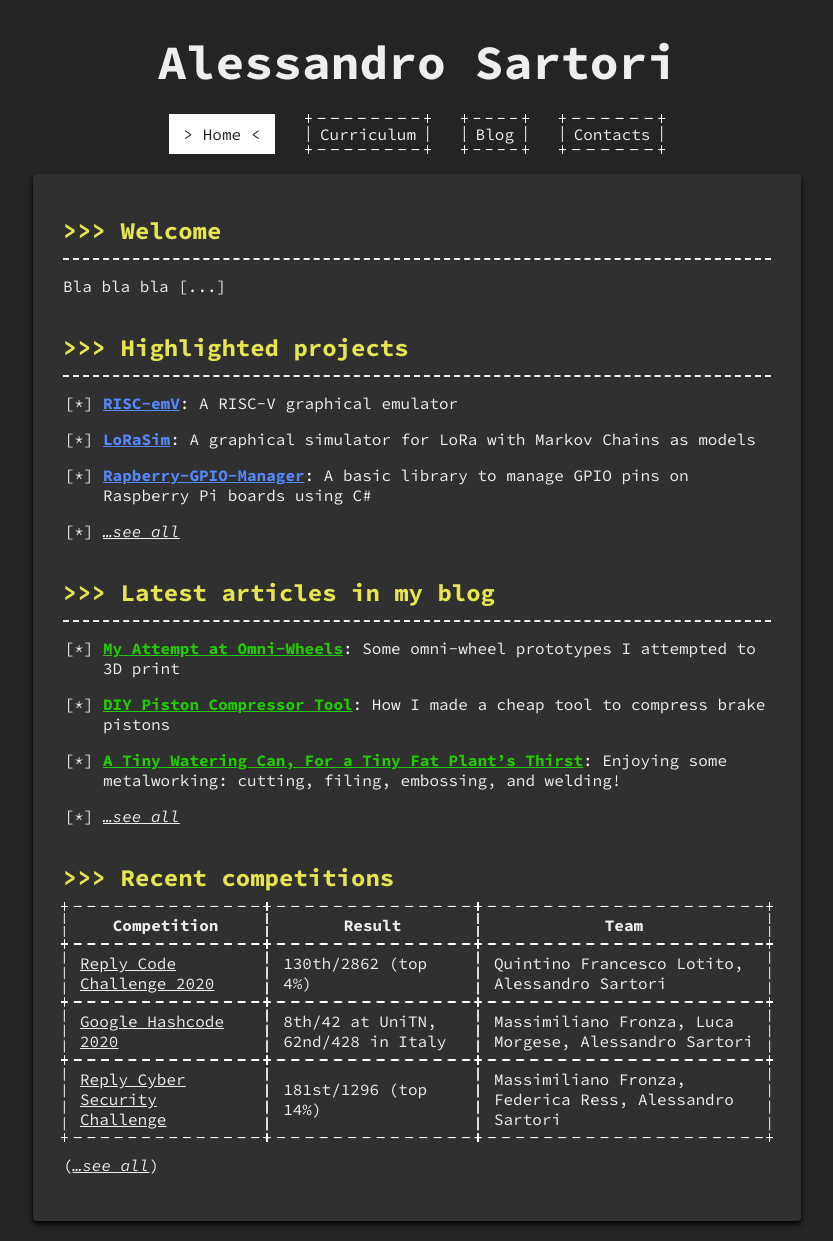
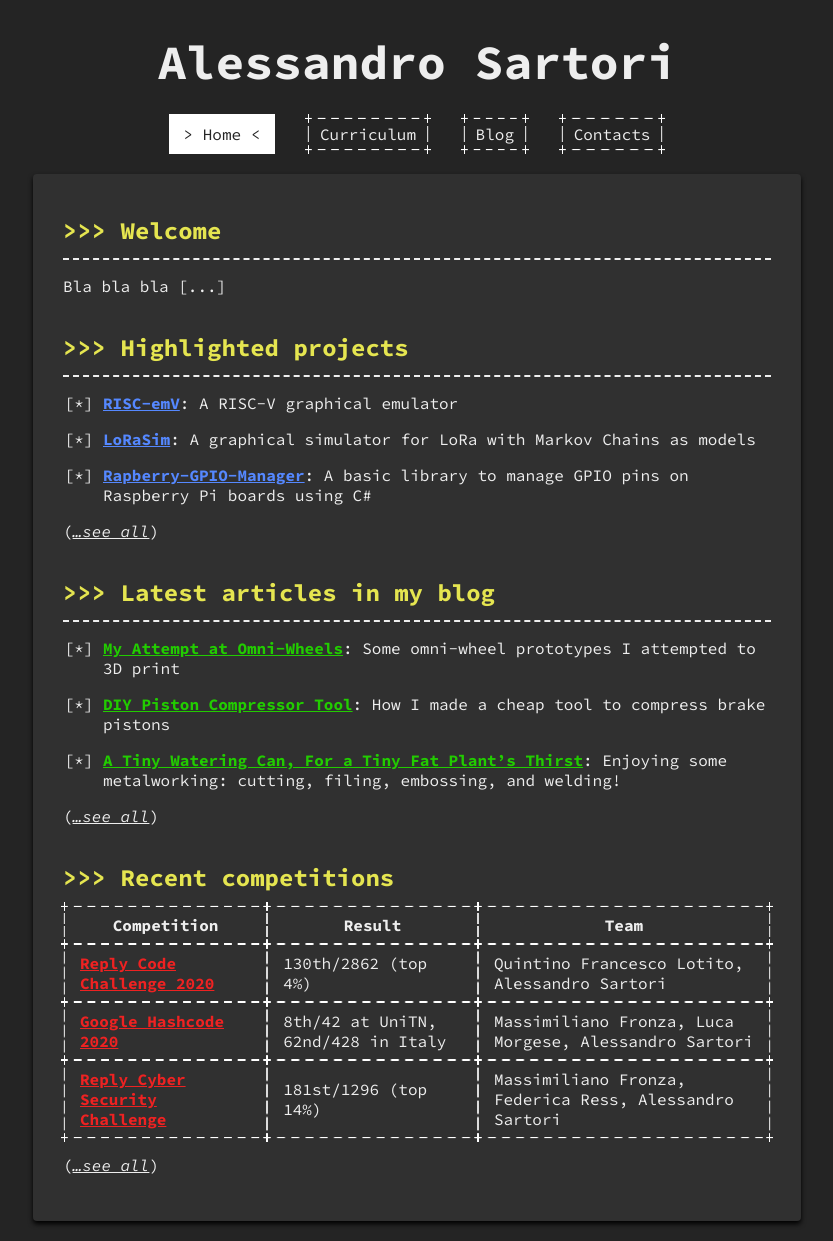
Before and after one commit to AlexSartori/alexsartori.github.io, a Jekyll site: the page built from index.md, in a window 1280 px wide. Shown: the whole page, without its empty margins (223-1056 px from the left). Built offline with Jekyll 4.4.1, drawn with Linux system fonts in a browser that asks for light colours.

Commit message:
Add .highlight-red CSS class

```diff
--- a/css/typography.scss
+++ b/css/typography.scss
@@ -18,6 +18,7 @@ a {
     }
 }
 
+.highlight-red { color: $fg-accent-red; }
 .highlight-green { color: $fg-accent-green; }
 .highlight-yellow { color: $fg-accent-yellow; }
 .highlight-purple { color: $fg-accent-purple; }
--- a/css/variables.scss
+++ b/css/variables.scss
@@ -3,6 +3,7 @@
 $bg-color-1: #242424;
 $bg-color-2: #303030;
 $fg-color: #EEE;
+$fg-accent-red: #E22;
 $fg-accent-green: #2C0;
 $fg-accent-yellow: #E5E550;
 $fg-accent-purple: #E0E;
--- a/index.md
+++ b/index.md
@@ -13,20 +13,19 @@ Bla bla bla [\...]
 {% for p in site.data.projects limit:3 %}
 - [**{{ p.name }}**]({{ p.url }}){:.highlight-blue}: {{ p.summary }}
 {% endfor %}
-- [*...see all*](/projects)
+([*...see all*](/projects))
 
 ## \>>> Latest articles in my blog
 ---
 {% for p in site.posts limit:3 %}
 - [**{{ p.title }}**]({{ p.url }}){:.highlight-green}: {{ p.description }}
 {% endfor %}
-- [*...see all*](/blog)
+([*...see all*](/blog))
 
 ## \>>> Recent competitions
 
 | Competition | Result | Team |
 |---|
-{% for c in site.data.competitions limit:3 %} | [{{ c.name }}]({{ c.url }}) | {{ c.result }} | {{ c.team }} |
+{% for c in site.data.competitions limit:3 %} | [**{{ c.name }}**]({{ c.url }}){:.highlight-red} | {{ c.result }} | {{ c.team }} |
 {% endfor %}
-
 ([*...see all*](/competitions))
```
